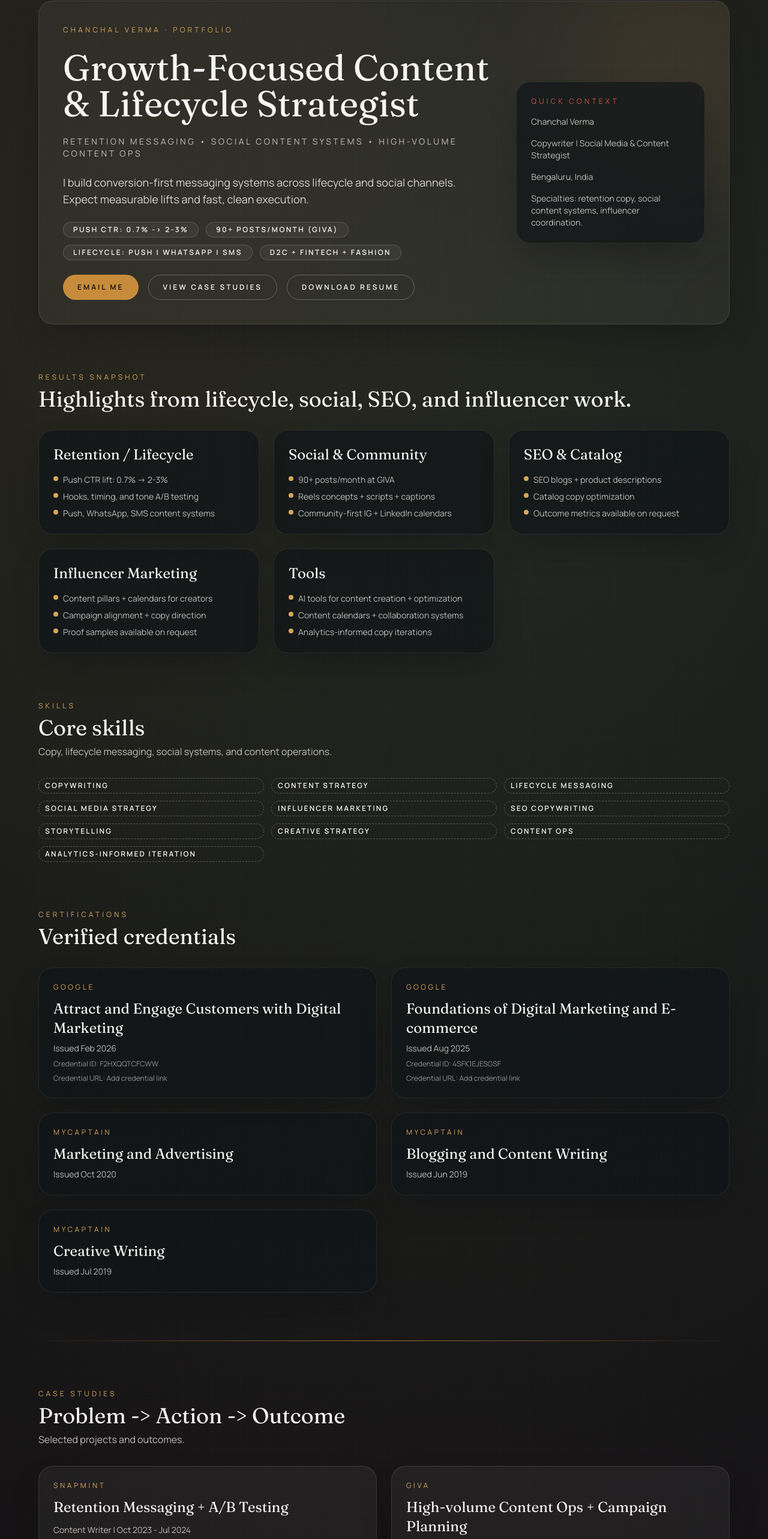
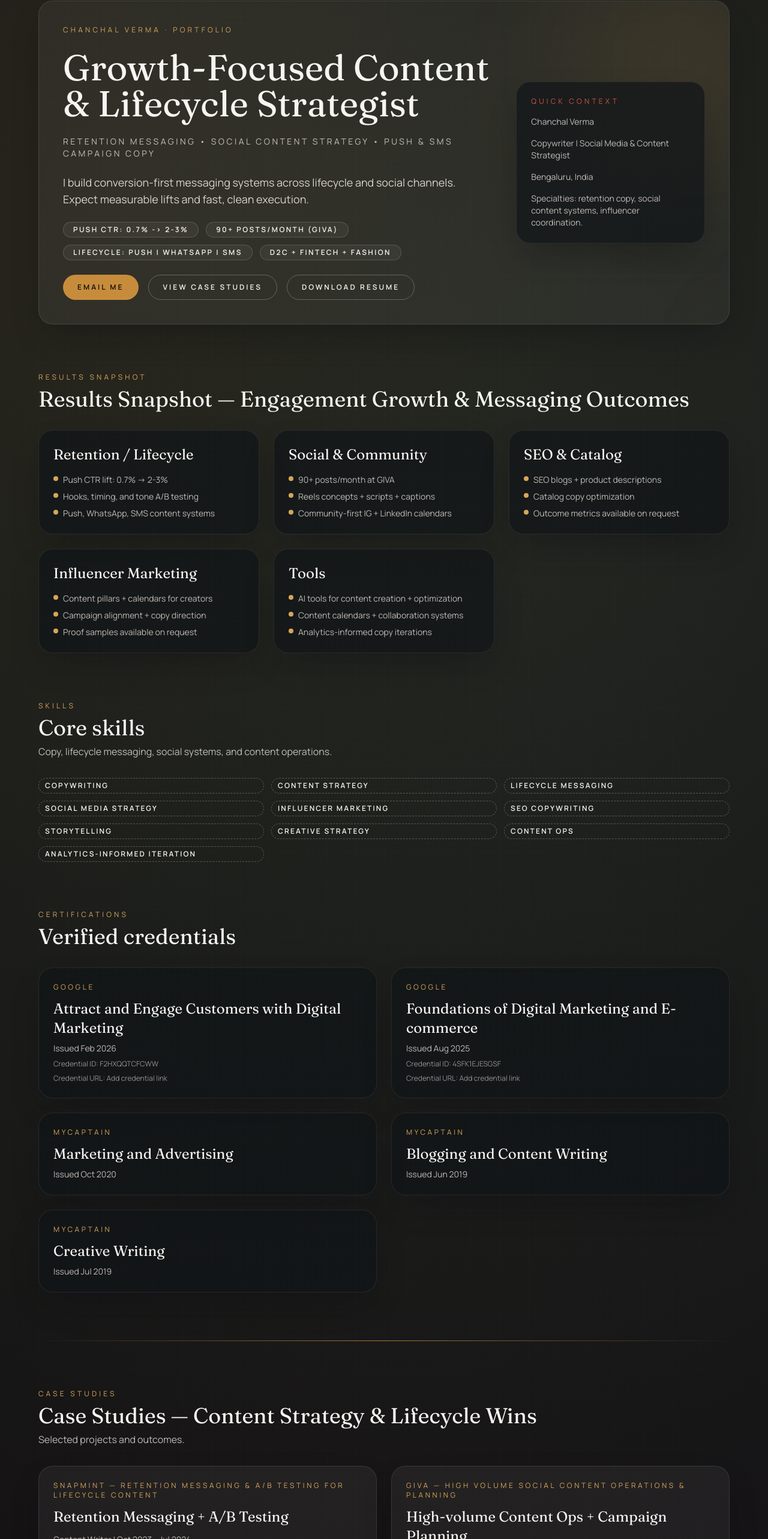
Before and after one commit to shashankshekhar2909/chanchal-cv, a Next.js app: page / in a window 1280 px wide. Shown: the part 213-2779 px from the top of the page at 60% size. Built offline with nearby package versions, Linux system fonts and the light colour scheme.

Commit message:
Enhance SEO keywords, headers, and schema

```diff
--- /dev/null
+++ b/app/blog/push-notification-copy-tips/page.tsx
@@ -0,0 +1,16 @@
+export const metadata = {
+  title: "Push Notification Copy Tips | Chanchal Verma",
+  description:
+    "Guidance on push notification copy, lifecycle content strategy, and retention messaging patterns.",
+};
+
+export default function PushNotificationCopyTips() {
+  return (
+    <main className="mx-auto w-full max-w-3xl px-6 py-16 text-sand-100">
+      <h1 className="font-display text-3xl">Push Notification Copy Tips</h1>
+      <p className="mt-4 text-sm text-sand-200/80">
+        Future article on push notification copy and lifecycle messaging.
+      </p>
+    </main>
+  );
+}
--- /dev/null
+++ b/app/blog/seo-content-strategy-for-d2c/page.tsx
@@ -0,0 +1,16 @@
+export const metadata = {
+  title: "SEO Content Strategy for D2C | Chanchal Verma",
+  description:
+    "Placeholder for SEO content strategy, catalog copywriting, and D2C growth content.",
+};
+
+export default function SeoContentStrategyForD2C() {
+  return (
+    <main className="mx-auto w-full max-w-3xl px-6 py-16 text-sand-100">
+      <h1 className="font-display text-3xl">SEO Content Strategy for D2C</h1>
+      <p className="mt-4 text-sm text-sand-200/80">
+        Future article on SEO content strategy and catalog copywriting.
+      </p>
+    </main>
+  );
+}
--- /dev/null
+++ b/app/blog/social-content-operations/page.tsx
@@ -0,0 +1,16 @@
+export const metadata = {
+  title: "Social Content Operations | Chanchal Verma",
+  description:
+    "Placeholder for social content operations, high volume content planning, and social media content systems.",
+};
+
+export default function SocialContentOperations() {
+  return (
+    <main className="mx-auto w-full max-w-3xl px-6 py-16 text-sand-100">
+      <h1 className="font-display text-3xl">Social Content Operations</h1>
+      <p className="mt-4 text-sm text-sand-200/80">
+        Future article on social content operations and high volume planning.
+      </p>
+    </main>
+  );
+}
--- a/app/layout.tsx
+++ b/app/layout.tsx
@@ -26,12 +26,25 @@ export const metadata: Metadata = {
     images: [site.seo.ogImage],
   },
   keywords: [
-    "copywriter",
     "content strategist",
-    "social media strategist",
-    "retention marketing",
-    "lifecycle messaging",
     "content strategy",
+    "lifecycle content specialist",
+    "retention messaging specialist",
+    "social media content strategist",
+    "digital content strategist",
+    "push notification copy",
+    "whatsapp campaign messaging",
+    "sms marketing content",
+    "reels scripting",
+    "social content operations",
+    "seo content strategy",
+    "catalog copywriter",
+    "engagement growth",
+    "a/b testing messaging",
+    "high volume content planning",
+    "d2c content expert",
+    "fintech content specialist",
+    "fashion & lifestyle content strategist",
   ],
 };
 
@@ -43,6 +56,20 @@ export default function RootLayout({
   return (
     <html lang="en" className={`${body.variable} ${display.variable}`}>
       <body className="bg-ink-900 text-sand-100 antialiased">
+        <Script id="schema-person" type="application/ld+json">
+          {JSON.stringify({
+            "@context": "https://schema.org",
+            "@type": "Person",
+            name: site.name,
+            url: "https://beingchanchal.com",
+            sameAs: [site.contact.linkedinUrl, "https://beingchanchal.com"],
+            jobTitle: [
+              "Content Strategist",
+              "Lifecycle Content Specialist",
+              "Social Media Content Strategist",
+            ],
+          })}
+        </Script>
         <Script
           src="https://www.googletagmanager.com/gtag/js?id=G-4KL2L6RSXJ"
           strategy="afterInteractive"
--- a/app/page.tsx
+++ b/app/page.tsx
@@ -84,9 +84,9 @@ function Hero() {
           <h1 className="font-display text-4xl text-sand-100 sm:text-5xl lg:text-6xl">
             {site.hero.headline}
           </h1>
-          <p className="text-sm uppercase tracking-[0.25em] text-sand-200/80">
+          <h2 className="text-sm uppercase tracking-[0.25em] text-sand-200/80">
             {site.hero.subheading}
-          </p>
+          </h2>
           <p className="max-w-2xl text-lg text-sand-200/90">
             {site.hero.valueProp}
           </p>
@@ -146,7 +146,7 @@ function ResultsSnapshot() {
     <section id="results" className="space-y-8">
       <SectionHeading
         eyebrow="Results Snapshot"
-        title="Highlights from lifecycle, social, SEO, and influencer work."
+        title="Results Snapshot — Engagement Growth & Messaging Outcomes"
       />
       <div className="grid gap-6 md:grid-cols-2 lg:grid-cols-3">
         {site.resultsSnapshot.map((item) => (
@@ -234,7 +234,7 @@ function CaseStudies() {
     <section id="case-studies" className="space-y-8">
       <SectionHeading
         eyebrow="Case Studies"
-        title="Problem -> Action -> Outcome"
+        title="Case Studies — Content Strategy & Lifecycle Wins"
         subtitle="Selected projects and outcomes."
       />
       <div className="grid gap-6 md:grid-cols-2">
@@ -299,7 +299,7 @@ function ProofGallery() {
     <section id="portfolio" className="space-y-8">
       <SectionHeading
         eyebrow="Portfolio Proof"
-        title="Proof available on request"
+        title="Portfolio Proof — Push, Reels, SEO Samples"
         subtitle="Samples can be shared privately depending on brand permissions."
       />
       <div className="surface rounded-3xl p-6">
@@ -330,9 +330,12 @@ function About() {
     <section id="about" className="space-y-6">
       <SectionHeading
         eyebrow="About"
-        title="I’m a copywriter and content strategist focused on retention and social storytelling."
+        title="About — Digital Content & Social Media Expert"
       />
       <div className="surface rounded-3xl p-6">
+        <p className="mb-4 text-sm text-sand-200/80">
+          I’m a copywriter and content strategist focused on retention and social storytelling.
+        </p>
         <ul className="grid gap-3 text-sm text-sand-200/80 md:grid-cols-2">
           {site.about.map((item) => (
             <li key={item} className="flex items-start gap-2">
@@ -351,7 +354,7 @@ function Services() {
     <section id="services" className="space-y-6">
       <SectionHeading
         eyebrow="Services"
-        title="Ways I plug into teams"
+        title="Services — Lifecycle Messaging, Social Content, SEO Strategy"
       />
       <div className="grid gap-4 md:grid-cols-2">
         {site.services.map((service) => (
--- a/data/site.ts
+++ b/data/site.ts
@@ -5,7 +5,7 @@ export const site = {
   hero: {
     headline: "Growth-Focused Content & Lifecycle Strategist",
     subheading:
-      "Retention Messaging • Social Content Systems • High-Volume Content Ops",
+      "Retention Messaging • Social Content Strategy • Push & SMS Campaign Copy",
     valueProp:
       "I build conversion-first messaging systems across lifecycle and social channels. Expect measurable lifts and fast, clean execution.",
     metricChips: [
@@ -108,7 +108,7 @@ export const site = {
   caseStudies: [
     {
       slug: "snapmint-retention",
-      company: "Snapmint",
+      company: "Snapmint — Retention Messaging & A/B Testing for Lifecycle Content",
       role: "Content Writer",
       period: "Oct 2023 - Jul 2024",
       focus: "Retention Messaging + A/B Testing",
@@ -125,7 +125,7 @@ export const site = {
     },
     {
       slug: "giva-content-ops",
-      company: "GIVA",
+      company: "GIVA — High Volume Social Content Operations & Planning",
       role: "Content Strategist",
       period: "Feb 2022 - Jan 2023",
       focus: "High-volume Content Ops + Campaign Planning",
@@ -141,7 +141,7 @@ export const site = {
     },
     {
       slug: "reshamandi-seo",
-      company: "Reshamandi",
+      company: "Reshamandi — SEO Content Strategy & Catalog Copy Optimization",
       role: "Creative Content Writer",
       period: "Feb 2023 - Oct 2023",
       focus: "SEO + Catalog Copy Optimization",
@@ -157,7 +157,7 @@ export const site = {
     },
     {
       slug: "nekbyjar-reels",
-      company: "Nek by JAR",
+      company: "Nek by JAR — Reels Scripting & Social Storytelling",
       role: "Content Writer",
       period: "Jul 2024 - Mar 2025",
       focus: "Reels + Social Storytelling",
@@ -180,10 +180,10 @@ export const site = {
     "Location: Bengaluru, India",
   ],
   services: [
-    "Lifecycle copy (push / WhatsApp / SMS)",
-    "Social media content systems (pillars + calendar)",
-    "Reels scripting + concepts",
-    "SEO blogs + product descriptions",
+    "Push Notification Copy & Lifecycle Messaging",
+    "WhatsApp & SMS Campaign Content",
+    "Social Media Content Strategy & Reels Scripting",
+    "SEO Content & Catalog Copy",
   ],
   contact: {
     email: "being.chanchalv@gmail.com",
@@ -196,9 +196,9 @@ export const site = {
       "mailto:being.chanchalv@gmail.com?subject=Requesting%20portfolio%20samples%20%E2%80%93%20%5BRole%5D%20at%20%5BCompany%5D&body=Hi%20Chanchal%2C%0AI'm%20requesting%20portfolio%20samples%20for%3A%0A%5B%20%5D%20Lifecycle%0A%5B%20%5D%20Social%2FReels%0A%5B%20%5D%20SEO%2FCatalog%0A%5B%20%5D%20Influencer%0A%0A%E2%80%94%20%5BName%5D",
   },
   seo: {
-    title: "Chanchal Verma · Portfolio",
+    title: "Chanchal Verma — Content & Lifecycle Strategist | Push, Social, SEO",
     description:
-      "Metrics-first portfolio for Chanchal Verma, a copywriter and social media strategist specializing in lifecycle messaging, retention, and social content systems.",
+      "Portfolio of Chanchal Verma — Digital Content Strategist specializing in lifecycle content, retention messaging, push notification copy, social strategy, and SEO content for fintech, D2C, and fashion brands.",
     ogImage: "/og-image.svg",
   },
 };
```
